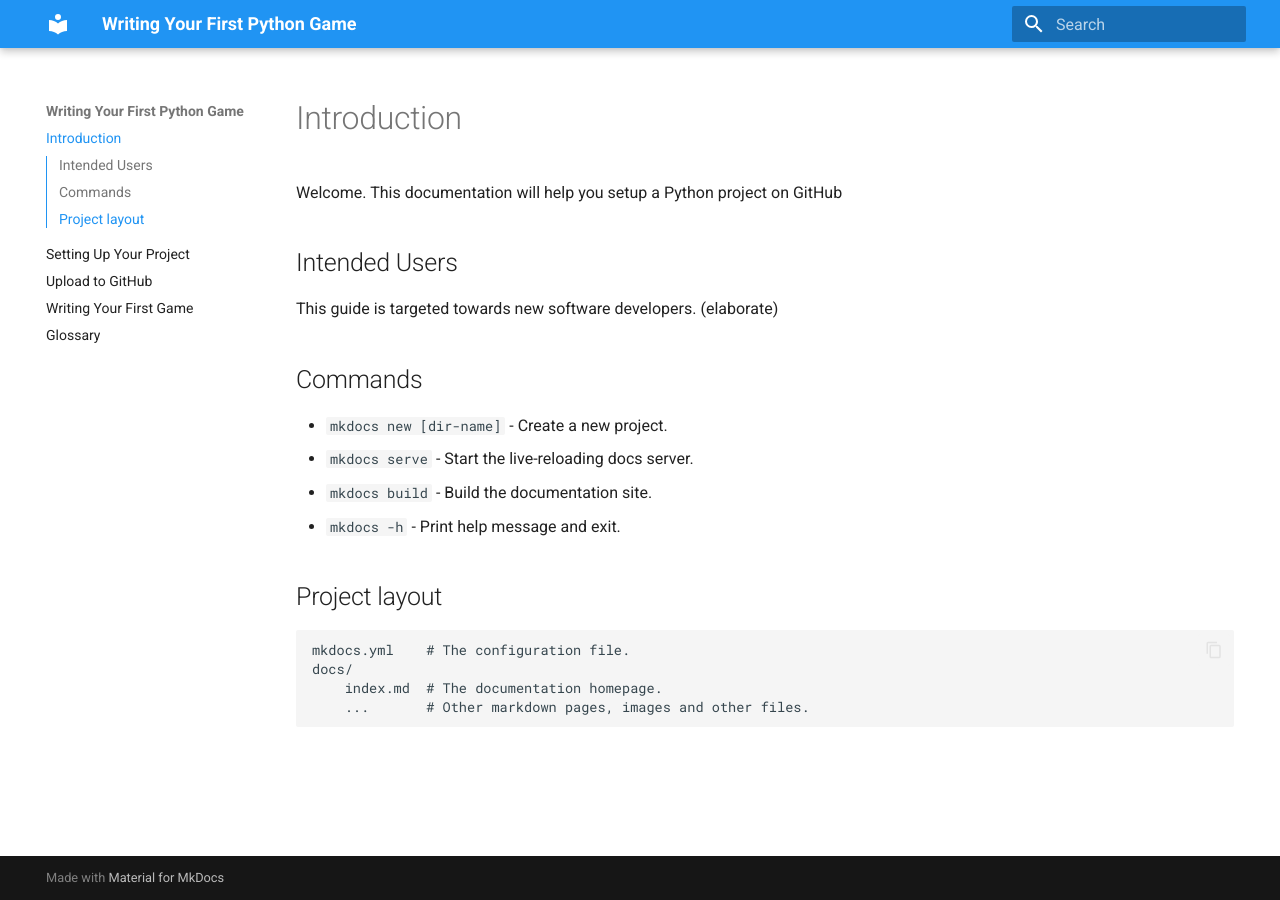
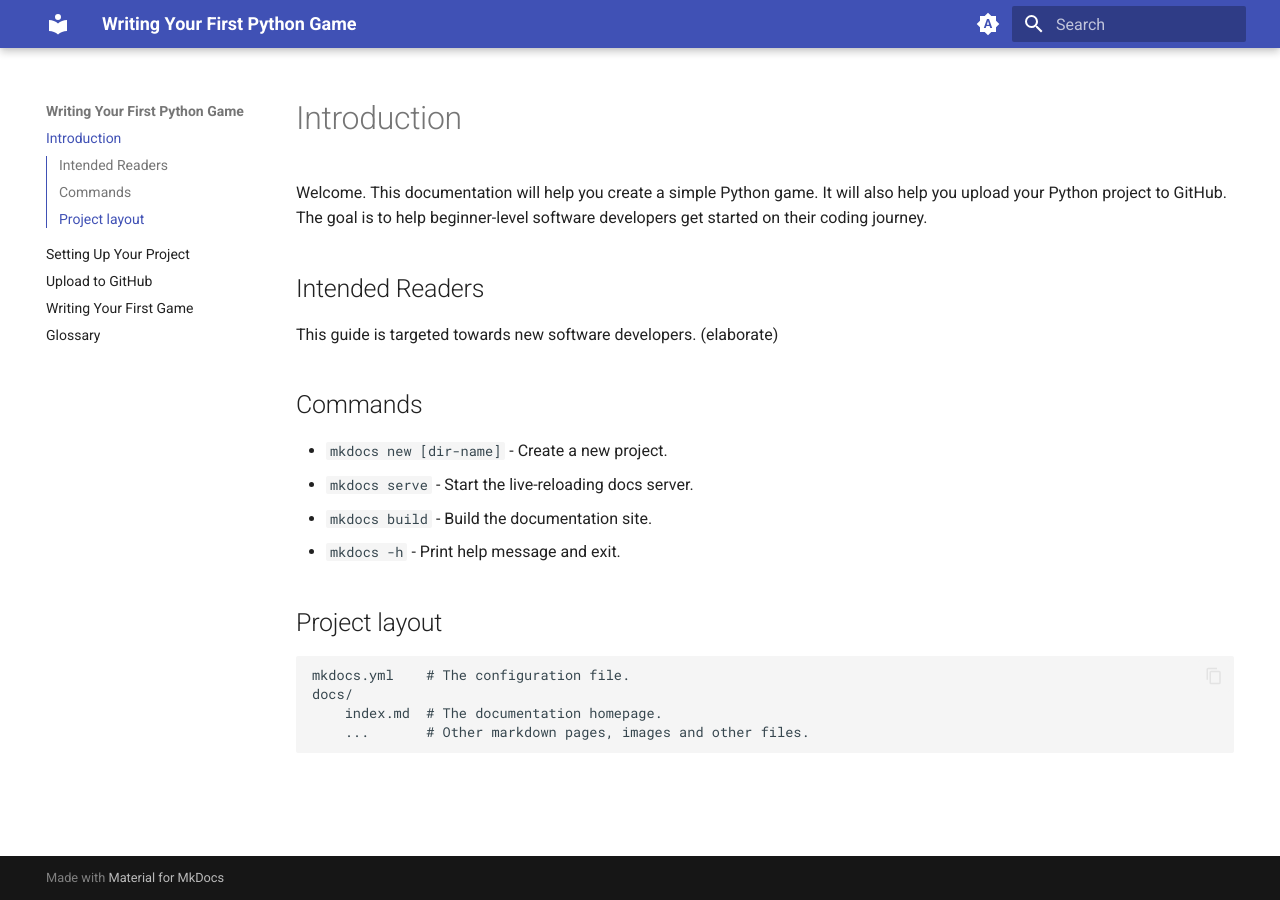
Before and after one commit to Beijzum/beijzum.github.io, an MkDocs documentation site: the page built from docs/index.md, in a window 1280 px wide. Built offline with MkDocs 1.6.1 and Material for MkDocs 9.7.7, drawn with Linux system fonts in a browser that asks for light colours.

Commit message:
ADD dark/light mode

```diff
--- a/docs/index.md
+++ b/docs/index.md
@@ -1,8 +1,12 @@
 # Introduction
 
-Welcome. This documentation will help you setup a Python project on GitHub
+Welcome. This documentation will help you create a simple Python game. It will also help you upload your Python project to GitHub. The goal is to help beginner-level software developers get started on their coding journey.
 
-## Intended Users
+
+
+
+
+## Intended Readers
 
 This guide is targeted towards new software developers. (elaborate)
 
--- a/mkdocs.yml
+++ b/mkdocs.yml
@@ -9,8 +9,24 @@
         - content.code.select
         - toc.integrate
     palette:
-        primary: blue
-        accent: purple
+        - media: "(prefers-color-scheme)"
+          toggle:
+              icon: material/brightness-auto
+              name: Switch to light mode
+
+        # Palette toggle for light mode
+        - media: "(prefers-color-scheme: light)"
+          scheme: default
+          toggle:
+              icon: material/brightness-7
+              name: Switch to dark mode
+
+        # Palette toggle for dark mode
+        - media: "(prefers-color-scheme: dark)"
+          scheme: slate
+          toggle:
+              icon: material/brightness-4
+              name: Switch to system preference
 
 # extra_css: [style.css] in case we want to add extra css
 
```
